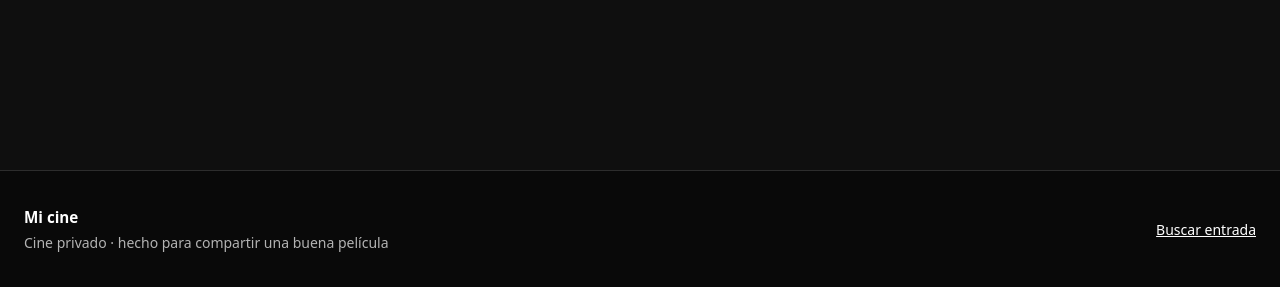
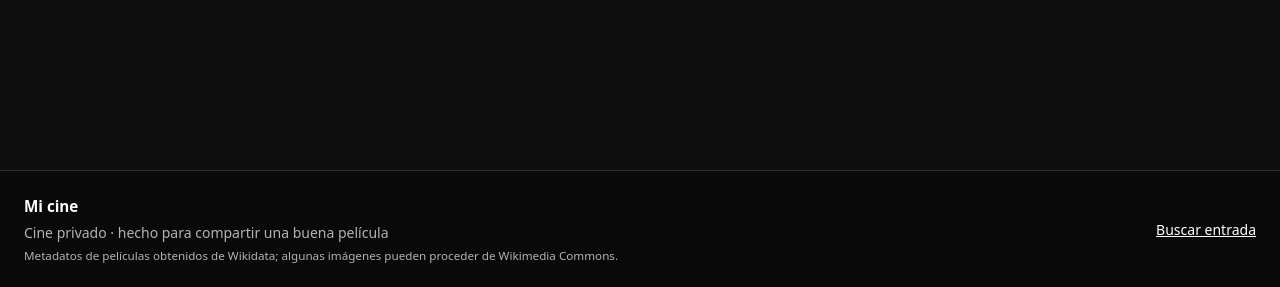
Before and after one commit to elisgar11/C2EM-Cinema, a Django app: page / in a window 1280 px wide. Shown: the part 830-1117 px from the top of the page. Run offline with Django 5.2, Linux system fonts and the light colour scheme; data comes from the database, SQL or seed files in the repository; data that the repository does not hold is empty.

Commit message:
Show active metadata source in footer

```diff
--- a/templates/core/base.html
+++ b/templates/core/base.html
@@ -51,6 +51,8 @@
                 <span>Cine privado · hecho para compartir una buena película</span>
                 {% if movie_metadata_provider == "tmdb" %}
                     <small>This product uses the TMDB API but is not endorsed or certified by TMDB.</small>
+                {% elif movie_metadata_provider == "wikidata" %}
+                    <small>Metadatos de películas obtenidos de Wikidata; algunas imágenes pueden proceder de Wikimedia Commons.</small>
                 {% endif %}
             </div>
             <a href="{% url 'core:reservation_lookup' %}">Buscar entrada</a>
```
